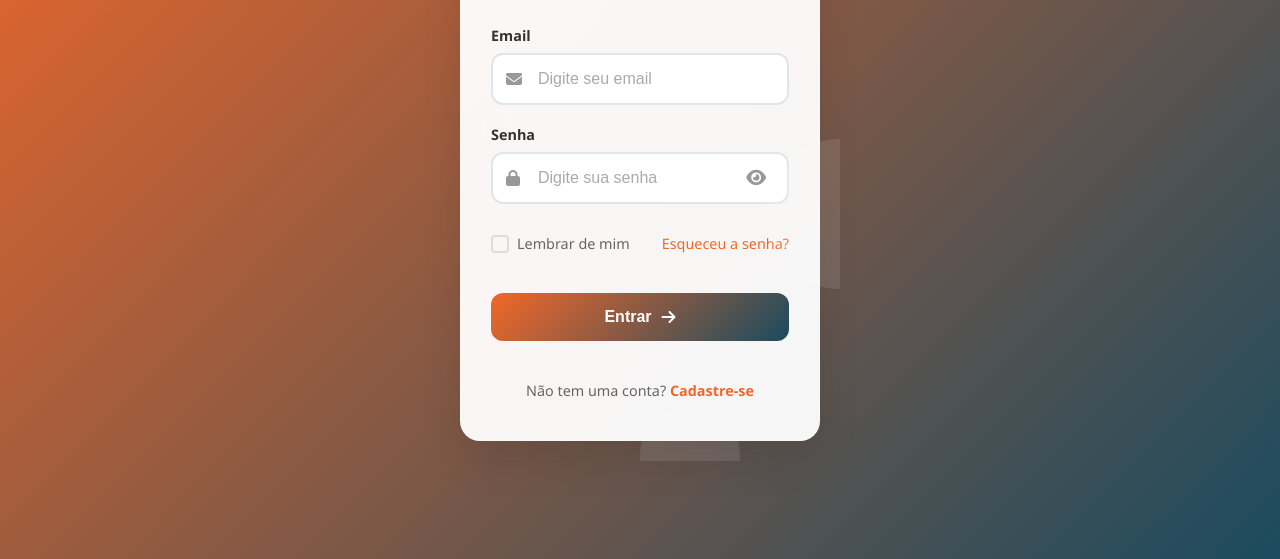
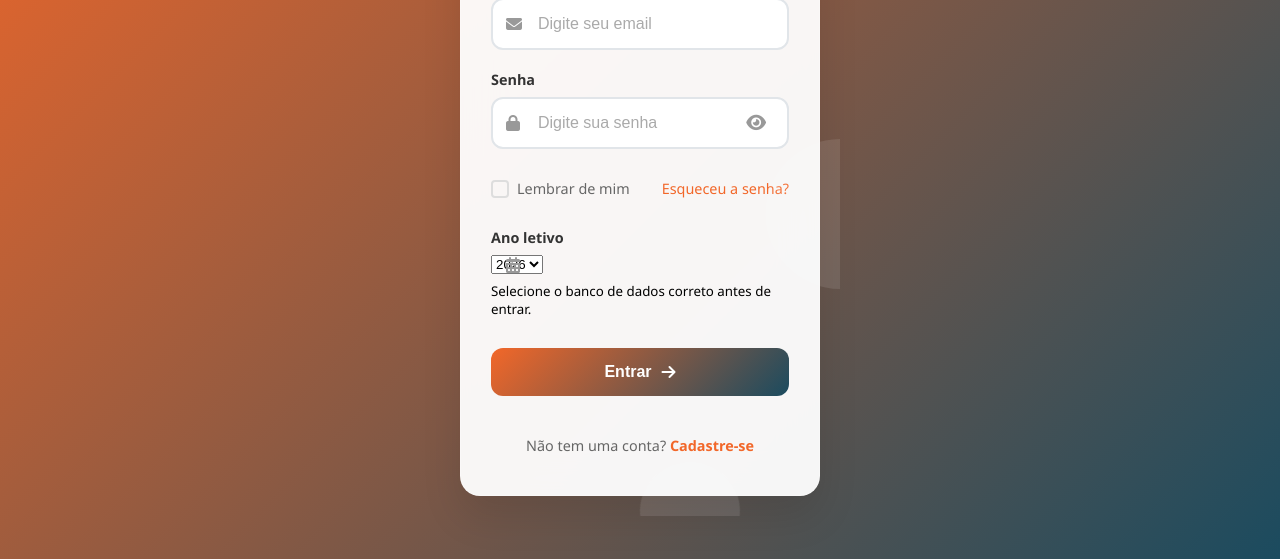
Before and after one commit to SiqueiraDantas/sistema, a plain HTML site: page index.html in a window 1280 px wide. Shown: the part 241-800 px from the top of the page. Drawn offline with Linux system fonts and the light colour scheme.

Commit message:
Update index.html

```diff
--- a/index.html
+++ b/index.html
@@ -15,7 +15,7 @@
         <p>Faça login em sua conta</p>
       </div>
 
-      <form class="login-form">
+      <form class="login-form" id="loginForm">
         <div class="input-group">
           <label for="email">Email</label>
           <div class="input-wrapper">
@@ -29,7 +29,7 @@
           <div class="input-wrapper password-wrapper">
             <i class="fas fa-lock input-icon"></i>
             <input type="password" id="password" name="password" placeholder="Digite sua senha" required />
-            <button type="button" class="toggle-password" onclick="togglePassword()">
+            <button type="button" class="toggle-password" id="togglePasswordBtn">
               <i class="fas fa-eye" id="eye-icon"></i>
             </button>
           </div>
@@ -44,7 +44,20 @@
           <a href="#" class="forgot-password">Esqueceu a senha?</a>
         </div>
 
-        <button type="submit" class="login-btn">
+        <!-- ✅ NOVO: Ano letivo (fica em cima do Entrar) -->
+        <div class="input-group">
+          <label for="anoLetivo">Ano letivo</label>
+          <div class="input-wrapper">
+            <i class="fas fa-calendar-days input-icon"></i>
+            <select id="anoLetivo" name="anoLetivo" required>
+              <option value="2026" selected>2026</option>
+              <option value="2025">2025</option>
+            </select>
+          </div>
+          <small class="hint">Selecione o banco de dados correto antes de entrar.</small>
+        </div>
+
+        <button type="submit" class="login-btn" id="loginBtn">
           <span>Entrar</span>
           <i class="fas fa-arrow-right"></i>
         </button>
```
